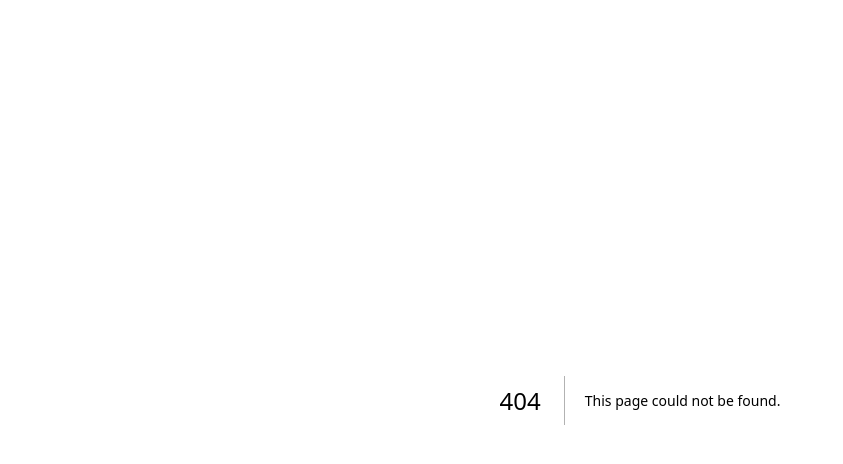
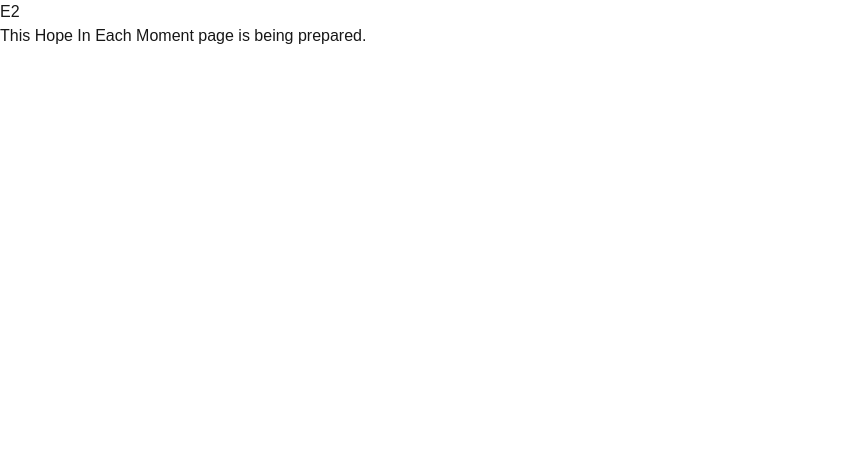
Before and after one commit to havehopebands/project-nehemiah, a Next.js app: page /e2 in a window 1280 px wide. Before the commit this address had no page. Shown: the top 464 px of the page, without its empty margins (0-843 px from the left). Built offline with nearby package versions, Linux system fonts and the light colour scheme.

Commit message:
Create QR core page routes

```diff
--- /dev/null
+++ b/app/a/page.tsx
@@ -0,0 +1,11 @@
+export default function Page() {
+  return (
+    <main>
+      <h1>A</h1>
+
+      <p>
+        This Hope In Each Moment page is being prepared.
+      </p>
+    </main>
+  );
+}
--- /dev/null
+++ b/app/e1/page.tsx
@@ -0,0 +1,11 @@
+export default function Page() {
+  return (
+    <main>
+      <h1>E1</h1>
+
+      <p>
+        This Hope In Each Moment page is being prepared.
+      </p>
+    </main>
+  );
+}
--- /dev/null
+++ b/app/e2/page.tsx
@@ -0,0 +1,11 @@
+export default function Page() {
+  return (
+    <main>
+      <h1>E2</h1>
+
+      <p>
+        This Hope In Each Moment page is being prepared.
+      </p>
+    </main>
+  );
+}
--- /dev/null
+++ b/app/h1/page.tsx
@@ -0,0 +1,11 @@
+export default function HearPage() {
+  return (
+    <main>
+      <h1>H1</h1>
+
+      <p>
+        Today's Spoken Word
+      </p>
+    </main>
+  );
+}
--- /dev/null
+++ b/app/h2/page.tsx
@@ -0,0 +1,11 @@
+export default function Page() {
+  return (
+    <main>
+      <h1>H2</h1>
+
+      <p>
+        This Hope In Each Moment page is being prepared.
+      </p>
+    </main>
+  );
+}
--- /dev/null
+++ b/app/o/page.tsx
@@ -0,0 +1,11 @@
+export default function Page() {
+  return (
+    <main>
+      <h1>O</h1>
+
+      <p>
+        This Hope In Each Moment page is being prepared.
+      </p>
+    </main>
+  );
+}
--- /dev/null
+++ b/app/p/page.tsx
@@ -0,0 +1,11 @@
+export default function Page() {
+  return (
+    <main>
+      <h1>P</h1>
+
+      <p>
+        This Hope In Each Moment page is being prepared.
+      </p>
+    </main>
+  );
+}
--- /dev/null
+++ b/app/v/page.tsx
@@ -0,0 +1,11 @@
+export default function Page() {
+  return (
+    <main>
+      <h1>V</h1>
+
+      <p>
+        This Hope In Each Moment page is being prepared.
+      </p>
+    </main>
+  );
+}
```
